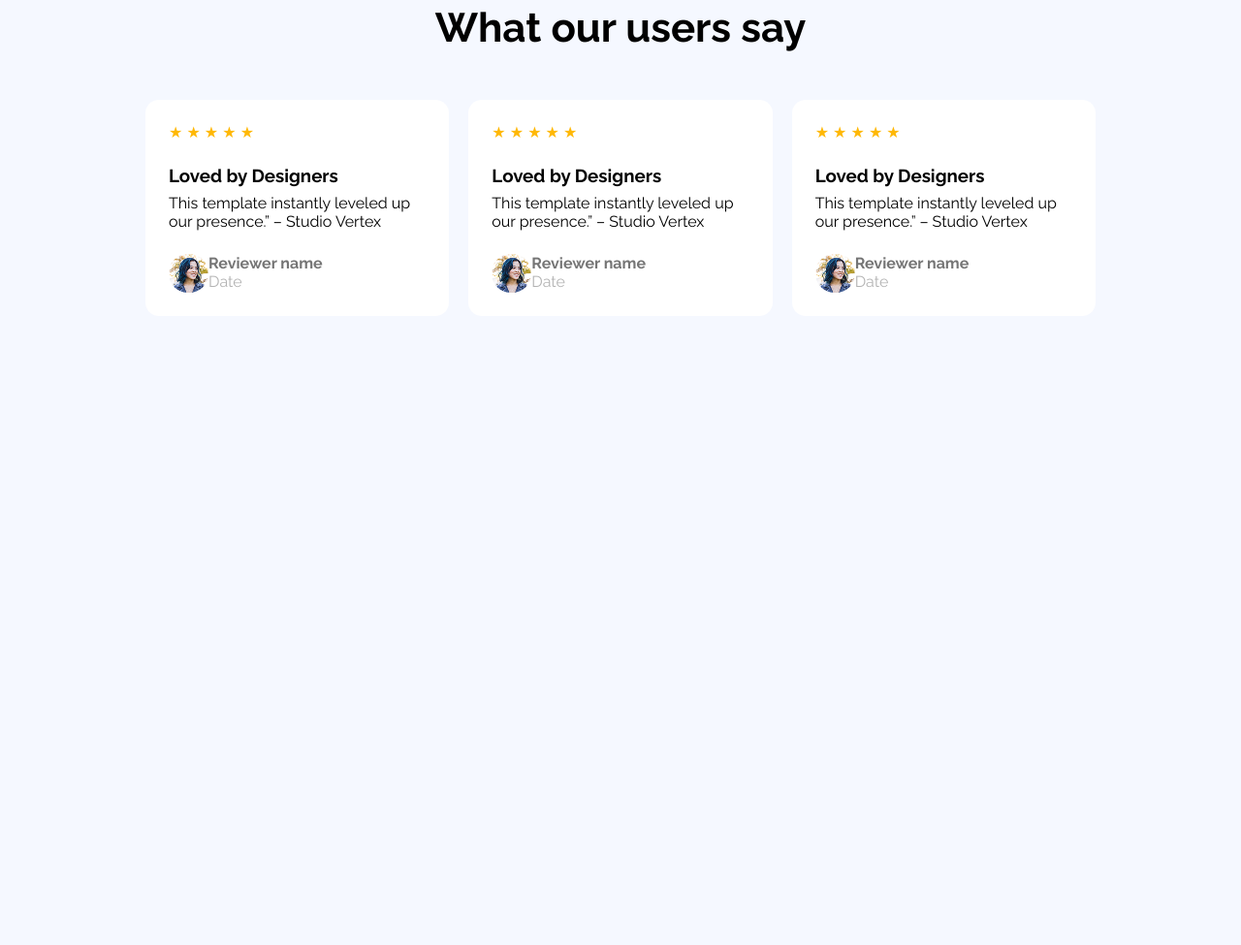
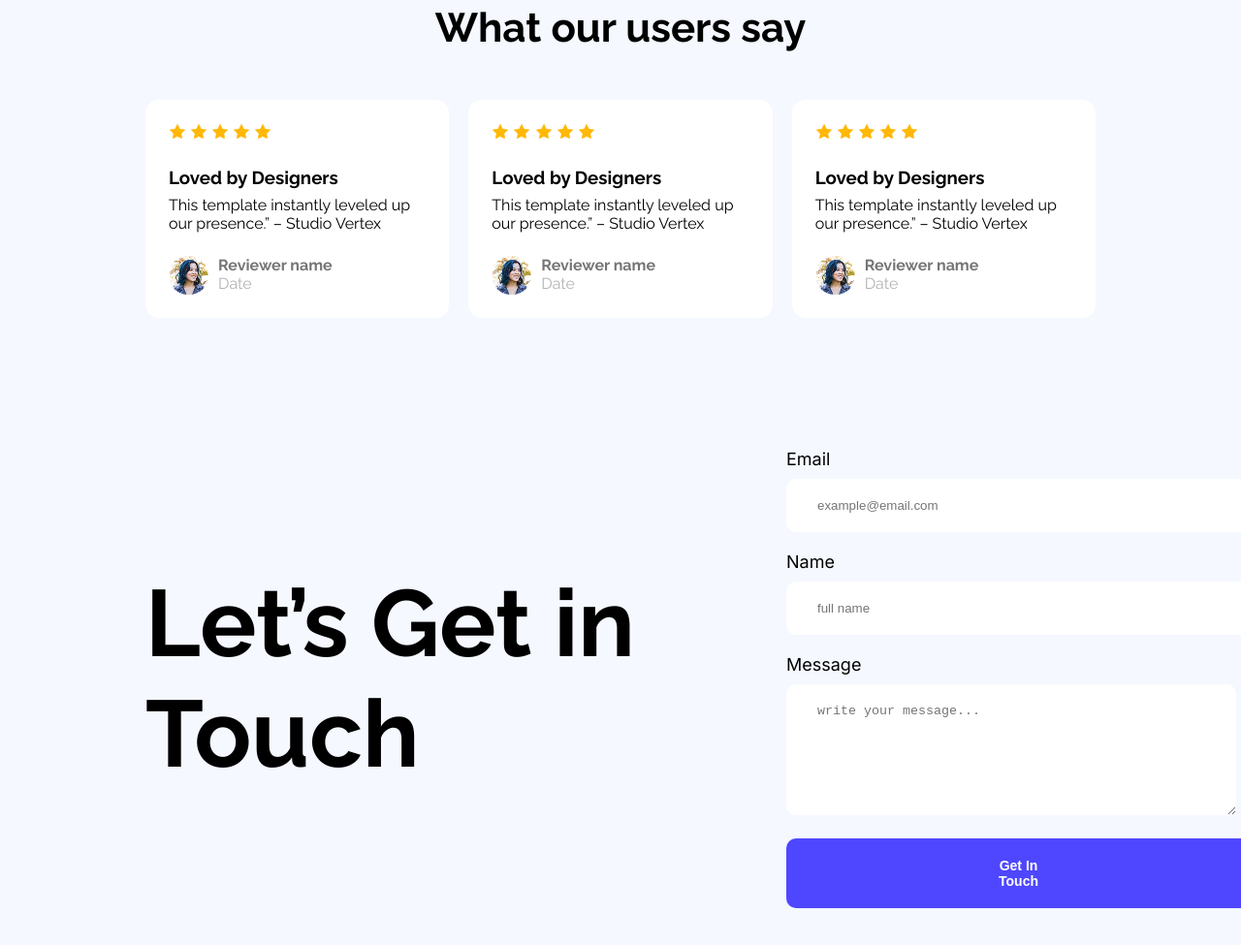
Before and after one commit to Mariasara782/landing-launchpad-website, a plain HTML site: page index.html in a window 1280 px wide. Shown: the part 1640-2615 px from the top of the page at 97% size. Before the commit the page ends 2101 px from the top, so only its background shows below. Drawn offline with Linux system fonts and the light colour scheme.

Commit message:
added contact section and added star icons

```diff
--- a/index.html
+++ b/index.html
@@ -85,7 +85,12 @@
             <h3 class="rating-main-title">What our users say</h3>
             <div class="rating">
                 <div class="rating-box">
-                    <p class="stars"> &#9733; &#9733; &#9733; &#9733; &#9733; </p>
+                    <img class="stars" src="Assets/icon-star.png" alt="">
+                    <img class="stars" src="Assets/icon-star.png" alt="">
+                    <img class="stars" src="Assets/icon-star.png" alt="">
+                    <img class="stars" src="Assets/icon-star.png" alt="">
+                    <img class="stars" src="Assets/icon-star.png" alt="">
+
                     <h3 class="rating-title">Loved by Designers</h3>
                     <p>This template instantly leveled up our presence.” – Studio Vertex</p>
                     <div class="reviewer">
@@ -102,7 +107,11 @@
 
                 </div>
                 <div class="rating-box">
-                    <p class="stars"> &#9733; &#9733; &#9733; &#9733; &#9733;</p>
+                    <img class="stars" src="Assets/icon-star.png" alt="">
+                    <img class="stars" src="Assets/icon-star.png" alt="">
+                    <img class="stars" src="Assets/icon-star.png" alt="">
+                    <img class="stars" src="Assets/icon-star.png" alt="">
+                    <img class="stars" src="Assets/icon-star.png" alt="">
                     <h3 class="rating-title">Loved by Designers</h3>
                     <p>This template instantly leveled up our presence.” – Studio Vertex</p>
                     <div class="reviewer">
@@ -117,7 +126,13 @@
                     </div>
                 </div>
                 <div class="rating-box">
-                    <p class="stars"> &#9733; &#9733; &#9733; &#9733; &#9733;</p>
+                    <img class="stars" src="Assets/icon-star.png" alt="">
+                    <img class="stars" src="Assets/icon-star.png" alt="">
+                    <img class="stars" src="Assets/icon-star.png" alt="">
+                    <img class="stars" src="Assets/icon-star.png" alt="">
+                    <img class="stars" src="Assets/icon-star.png" alt="">
+
+
                     <h3 class="rating-title">Loved by Designers</h3>
                     <p>This template instantly leveled up our presence.” – Studio Vertex</p>
                     <div class="reviewer">
@@ -132,6 +147,30 @@
                     </div>
                 </div>
             </div>
+        </section>
+        <section class="contact-section">
+
+
+            <h1 class="contact-title">Let’s Get in Touch</h1>
+
+            <div>
+                <label class="inter" for="email">Email</label>
+                <br>
+                <input type="email" placeholder="example@email.com" name="" id="email">
+                <br>
+                <label class="inter" for="name">Name</label>
+                <br>
+                <input type="text" placeholder="full name" name="" id="name">
+                <br>
+                <label class="inter" for="message">Message</label>
+                <br>
+                <textarea name="" placeholder="write your message..." cols="" id="message"></textarea>
+                <br>
+                <button class="contact-btn">Get In Touch</button>
+            </div>
+            </div>
+
+
         </section>
 
 
--- a/styles/styles.css
+++ b/styles/styles.css
@@ -1,8 +1,11 @@
 * {
     margin: 0px;
 }
+
 /* body related styles */
-body{background-color:#F5F8FF}
+body {
+    background-color: #F5F8FF
+}
 
 .raleway {
     font-family: "Raleway", sans-serif;
@@ -177,7 +180,7 @@ img {
 }
 
 .rating-box {
-    background-color:#FFFFFF;
+    background-color: #FFFFFF;
 
 
 
@@ -187,14 +190,18 @@ img {
 
 
 .stars {
-    color: #FFB805;
+
     margin-bottom: 24px;
 }
-.rating-title{margin-bottom: 8px;}
+
+.rating-title {
+    margin-bottom: 8px;
+}
 
 .reviewer {
     display: flex;
     margin-top: 24px;
+    gap: 10px;
 }
 
 .name {
@@ -205,3 +212,50 @@ img {
 .date {
     color: #B3B3B3;
 }
+
+/* contact section related styles */
+.contact-section {
+    display: flex;
+    gap: 115px;
+    align-items: center;
+    justify-content: space-between;
+    margin: 0px 150px 80px;
+    width: 1140px;
+}
+
+label {
+    font-size: 18px;
+
+}
+
+input {
+    padding: 20px 270px 20px 32px;
+    margin-bottom: 20px;
+    margin-top: 10px;
+    border-radius: 10px;
+    border: none;
+}
+
+textarea {
+    padding: 20px 257px 85px 32px;
+    margin-top: 10px;
+    margin-bottom: 20px;
+    border-radius: 10px;
+    border: none;
+}
+
+.contact-title {
+
+    font-weight: bold;
+    font-size: 97px;
+}
+
+.contact-btn {
+    background-color: #4E47FF;
+    padding: 20px 200px;
+    font-size: 14px;
+    font-weight: bold;
+    color: #FFFFFF;
+    border-radius: 10px;
+    border: none;
+}
```
